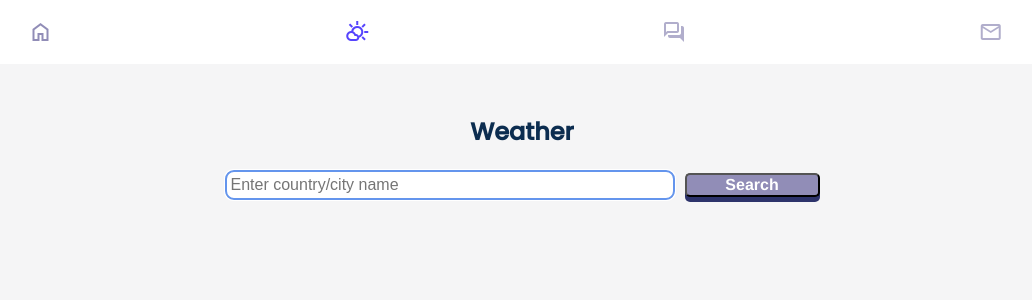
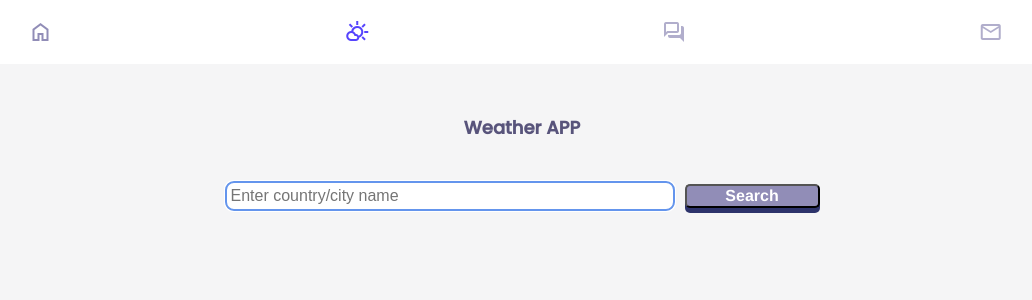
Before and after one commit to Marin303/react_portfolio, a React (Create React App) app: page / in a window 1280 px wide. Both pictures are taken after a click on the button "partly_cloudy_day". Shown: the top 300 px of the page, without its empty margins (118-1150 px from the left). Built offline with nearby package versions, Linux system fonts and the light colour scheme.

Commit message:
h1 switched to h2 in all components

```diff
--- a/src/App.css
+++ b/src/App.css
@@ -132,6 +132,7 @@ p {
 }
 /* ----------------------------Weather */
 .WeatherContainer {
+  margin-top: 5vh;
   display: block;
   /* align-items: center; */
 
--- a/src/Components/Chat/Chat.jsx
+++ b/src/Components/Chat/Chat.jsx
@@ -85,7 +85,7 @@ const ChatStart = () => {
     <NameSetup handleSubmitForm={handleSubmitForm} />
   ) : (
     <>
-      <h1>React Web chat</h1>
+      <h2>React Web chat</h2>
       <div className={ChatStyles.ChatContainer}>
         <Messages messages={chat.messages} thisMember={chat.member} />
         <Input onSendMessage={onSendMessage} />
--- a/src/Components/Weather/Weather.jsx
+++ b/src/Components/Weather/Weather.jsx
@@ -37,7 +37,7 @@ const [checkCondition, setCheckCondition] = useState(false)
 
   return (
     <div>
-      <h1>Weather</h1>
+      <h2>Weather APP</h2>
       <form onSubmit={onSubmit} className="WeatherContainer">
         <input
           type="text"
--- a/src/Fragments/Chat/NameSetup.jsx
+++ b/src/Fragments/Chat/NameSetup.jsx
@@ -15,7 +15,7 @@ function NameSetup(props) {
   return (
     <div className={ChatStyles.nameSetupWrapper}>
       <div className={ChatStyles.NameSetup}>
-        <h1>Chat App</h1><br />
+        <h2>Chat APP</h2><br />
         <h2>Enter your name to join the chat</h2>
         <form onSubmit={handleSubmitForm}>
           <input
```
